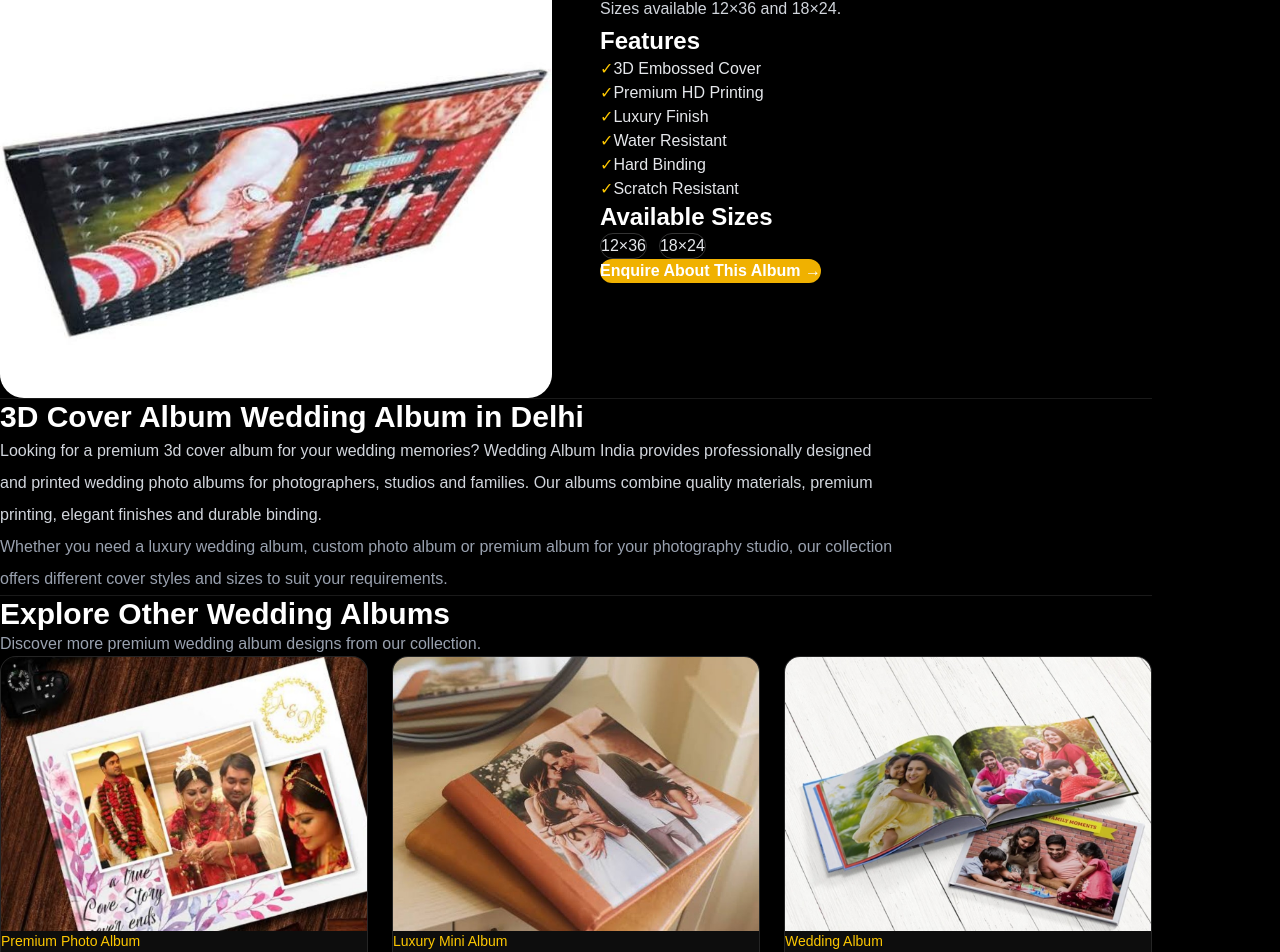
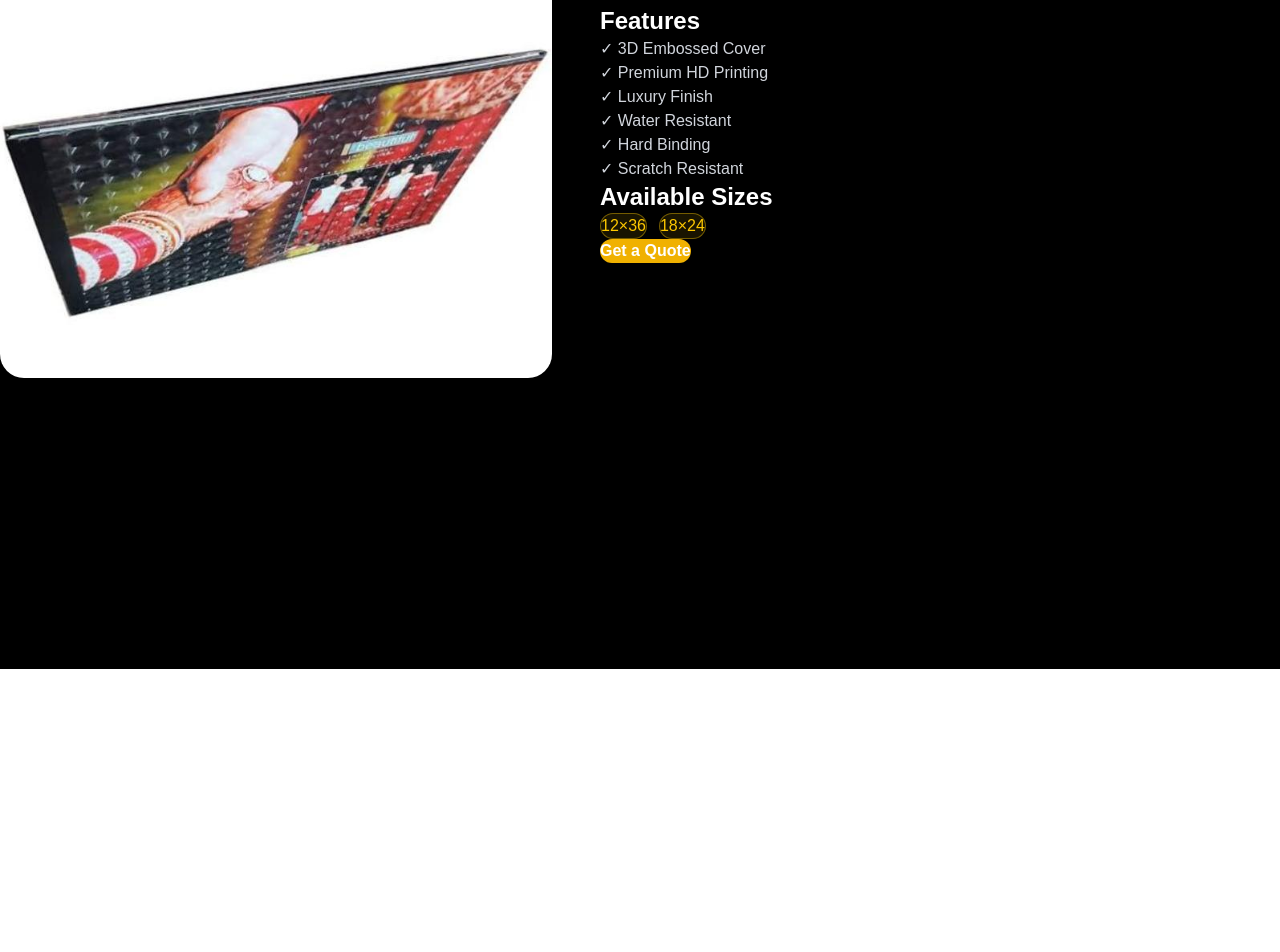
Before and after one commit to tanishqbhatia016-pixel/wedding-album-india, a Next.js app: page /albums/3d-cover in a window 1280 px wide. Shown: the part 131-1083 px from the top of the page. After the commit the page ends 800 px from the top, so only its background shows below. Built offline with nearby package versions, Linux system fonts and the light colour scheme.

Commit message:
Improve album SEO and metadata

```diff
--- a/app/albums/[slug]/page.tsx
+++ b/app/albums/[slug]/page.tsx
@@ -1,9 +1,8 @@
 import type { Metadata } from "next";
 import { notFound } from "next/navigation";
-import Link from "next/link";
 import { albums } from "@/app/data/albums";
 
-const BASE_URL = "https://weddingalbumindia.com";
+const siteUrl = "https://weddingalbumindia.com";
 
 type Props = {
   params: Promise<{ slug: string }>;
@@ -19,66 +18,34 @@ export async function generateMetadata({
   params,
 }: Props): Promise<Metadata> {
   const { slug } = await params;
+
   const album = albums.find((item) => item.slug === slug);
 
   if (!album) {
     return {
       title: "Album Not Found",
-      robots: {
-        index: false,
-        follow: false,
-      },
     };
   }
 
-  const title = `${album.title} | Premium Wedding Album`;
-
-  const description =
-    `${album.description} Explore ${album.title} from Wedding Album India, ` +
-    `with premium wedding album printing and designing.`;
-
   return {
-    title,
-    description,
-
-    keywords: [
-      album.title,
-      `${album.title} Delhi`,
-      "wedding album",
-      "wedding album Delhi",
-      "wedding album printing",
-      "wedding album designing",
-      "premium wedding album",
-      "luxury wedding album",
-      "custom wedding album",
-    ],
+    title: `${album.title} | Premium Wedding Albums in Delhi`,
+    description: `${album.description} Explore premium ${album.title.toLowerCase()} from Wedding Album India, with luxury finishing, premium printing and professional craftsmanship.`,
 
     alternates: {
-      canonical: `${BASE_URL}/albums/${album.slug}`,
+      canonical: `${siteUrl}/albums/${album.slug}`,
     },
 
     openGraph: {
-      title,
-      description,
-      url: `${BASE_URL}/albums/${album.slug}`,
-      siteName: "Wedding Album India",
-      locale: "en_IN",
+      title: `${album.title} | Wedding Album India`,
+      description: album.description,
+      url: `${siteUrl}/albums/${album.slug}`,
       type: "website",
       images: [
         {
-          url: `${BASE_URL}${album.cover}`,
-          width: 1200,
-          height: 1200,
-          alt: album.title,
+          url: `${siteUrl}${album.cover}`,
+          alt: `${album.title} - Wedding Album India`,
         },
       ],
-    },
-
-    twitter: {
-      card: "summary_large_image",
-      title,
-      description,
-      images: [`${BASE_URL}${album.cover}`],
     },
 
     robots: {
@@ -97,94 +64,25 @@ export default async function AlbumPage({ params }: Props) {
     notFound();
   }
 
-  const otherAlbums = albums.filter(
-    (item) => item.slug !== album.slug
-  );
-
-  const productSchema = {
-    "@context": "https://schema.org",
-    "@type": "Product",
-    name: album.title,
-    description: album.description,
-    image: album.images.map(
-      (image) => `${BASE_URL}${image}`
-    ),
-    category: album.category,
-    brand: {
-      "@type": "Brand",
-      name: "Wedding Album India",
-    },
-    url: `${BASE_URL}/albums/${album.slug}`,
-  };
-
   return (
     <main className="min-h-screen bg-black px-6 py-24 text-white">
+      <div className="mx-auto grid max-w-6xl gap-12 md:grid-cols-2">
 
-      {/* Product Structured Data */}
-      <script
-        type="application/ld+json"
-        dangerouslySetInnerHTML={{
-          __html: JSON.stringify(productSchema),
-        }}
-      />
-
-      <div className="mx-auto max-w-6xl">
-
-        {/* Breadcrumb */}
-        <nav
-          aria-label="Breadcrumb"
-          className="mb-10 text-sm text-gray-400"
-        >
-          <Link
-            href="/"
-            className="transition hover:text-yellow-400"
-          >
-            Home
-          </Link>
-
-          <span className="mx-2">/</span>
-
-          <span className="text-gray-200">
-            {album.title}
-          </span>
-        </nav>
-
-        {/* Main Product Section */}
-        <div className="grid gap-12 md:grid-cols-2">
-
-          {/* Images */}
+        {/* Album Image */}
         <div>
-
-            <div className="overflow-hidden rounded-3xl">
           <img
             src={album.cover}
-                alt={`${album.title} premium wedding album`}
-                className="w-full"
+            alt={`${album.title} - Premium Wedding Album`}
+            className="w-full rounded-3xl"
           />
         </div>
 
-            {/* Additional Images */}
-            {album.images.length > 1 && (
-              <div className="mt-5 grid grid-cols-2 gap-4">
-                {album.images.slice(1).map((image, index) => (
-                  <img
-                    key={image}
-                    src={image}
-                    alt={`${album.title} wedding album detail ${index + 2}`}
-                    className="w-full rounded-2xl object-cover"
-                  />
-                ))}
-              </div>
-            )}
-
-          </div>
-
-          {/* Information */}
+        {/* Album Information */}
         <div>
 
-            <p className="uppercase tracking-widest text-yellow-400">
+          <span className="uppercase text-yellow-400">
             {album.category}
-            </p>
+          </span>
 
           <h1 className="mt-3 text-5xl font-bold">
             {album.title}
@@ -199,13 +97,10 @@ export default async function AlbumPage({ params }: Props) {
             Features
           </h2>
 
-            <ul className="space-y-3 text-gray-200">
-              {album.features.map((feature) => (
-                <li key={feature}>
-                  <span className="mr-2 text-yellow-400">
-                    ✓
-                  </span>
-                  {feature}
+          <ul className="space-y-3 text-gray-300">
+            {album.features.map((feature, index) => (
+              <li key={index}>
+                ✓ {feature}
               </li>
             ))}
           </ul>
@@ -219,97 +114,22 @@ export default async function AlbumPage({ params }: Props) {
             {album.sizes.map((size) => (
               <span
                 key={size}
-                  className="rounded-full border border-white/20 px-4 py-2 text-gray-200"
+                className="rounded-full border border-yellow-400/40 bg-yellow-400/10 px-5 py-2 text-yellow-400"
               >
                 {size}
               </span>
             ))}
           </div>
 
-            {/* Contact CTA */}
-            <Link
+          {/* CTA */}
+          <a
             href="/#contact"
             className="mt-10 inline-block rounded-full bg-yellow-500 px-8 py-4 font-bold text-black transition hover:scale-105 hover:bg-yellow-400"
           >
-              Enquire About This Album →
-            </Link>
+            Get a Quote
+          </a>
 
         </div>
-        </div>
-
-        {/* SEO Content */}
-        <section className="mt-24 border-t border-white/10 pt-16">
-
-          <h2 className="text-3xl font-bold">
-            {album.title} Wedding Album in Delhi
-          </h2>
-
-          <p className="mt-6 max-w-4xl leading-8 text-gray-300">
-            Looking for a premium {album.title.toLowerCase()} for your
-            wedding memories? Wedding Album India provides professionally
-            designed and printed wedding photo albums for photographers,
-            studios and families. Our albums combine quality materials,
-            premium printing, elegant finishes and durable binding.
-          </p>
-
-          <p className="mt-5 max-w-4xl leading-8 text-gray-400">
-            Whether you need a luxury wedding album, custom photo album
-            or premium album for your photography studio, our collection
-            offers different cover styles and sizes to suit your
-            requirements.
-          </p>
-
-        </section>
-
-        {/* Other Albums */}
-        <section className="mt-24 border-t border-white/10 pt-16">
-
-          <h2 className="text-3xl font-bold">
-            Explore Other Wedding Albums
-          </h2>
-
-          <p className="mt-4 text-gray-400">
-            Discover more premium wedding album designs from our collection.
-          </p>
-
-          <div className="mt-10 grid gap-6 sm:grid-cols-2 lg:grid-cols-3">
-
-            {otherAlbums.map((otherAlbum) => (
-              <Link
-                key={otherAlbum.slug}
-                href={`/albums/${otherAlbum.slug}`}
-                className="group overflow-hidden rounded-2xl border border-white/10 bg-white/5 transition hover:-translate-y-1 hover:border-yellow-400/50"
-              >
-
-                <img
-                  src={otherAlbum.cover}
-                  alt={`${otherAlbum.title} wedding album`}
-                  className="aspect-[4/3] w-full object-cover transition duration-500 group-hover:scale-105"
-                />
-
-                <div className="p-5">
-
-                  <p className="text-sm text-yellow-400">
-                    {otherAlbum.category}
-                  </p>
-
-                  <h3 className="mt-2 text-xl font-bold">
-                    {otherAlbum.title}
-                  </h3>
-
-                  <span className="mt-4 inline-block text-sm text-gray-400 group-hover:text-yellow-400">
-                    View Album →
-                  </span>
-
-                </div>
-
-              </Link>
-            ))}
-
-          </div>
-
-        </section>
-
       </div>
     </main>
   );
--- a/app/components/HeroSlider.tsx
+++ b/app/components/HeroSlider.tsx
@@ -62,20 +62,20 @@ export default function HeroSlider() {
         </p>
 
 <h1 className="text-5xl font-black leading-tight text-white sm:text-6xl md:text-7xl lg:text-8xl">
-          Wedding Album
+  Premium Wedding Album
   <br />
   <span className="text-yellow-400">
-            India
+    Printing & Designing in Delhi
   </span>
 </h1>
 
         <div className="mt-8 h-1 w-32 rounded-full bg-yellow-400" />
 
        <p className="mt-8 max-w-3xl text-base leading-8 text-gray-200 sm:text-lg md:text-2xl">
-          Premium handcrafted wedding albums designed for photographers,
-          studios and families. Discover luxury wedding album printing,
-          elegant designs and high-quality craftsmanship for your most
-          important memories.
+  Wedding Album India creates premium handcrafted wedding albums
+  with luxury finishes, high-quality printing and elegant designs.
+  We provide wedding album printing and designing for photographers,
+  studios and families in Delhi and across India.
 </p>
 
         <div className="mt-12 flex flex-col gap-5 sm:flex-row">
--- a/app/layout.tsx
+++ b/app/layout.tsx
@@ -15,49 +15,62 @@ const geistMono = Geist_Mono({
   subsets: ["latin"],
 });
 
+const siteUrl = "https://weddingalbumindia.com";
+
 export const metadata: Metadata = {
-  metadataBase: new URL("https://weddingalbumindia.com"),
+  metadataBase: new URL(siteUrl),
 
   title: {
     default:
-      "Wedding Album India | Premium Wedding Album Printing & Designing",
+      "Wedding Album Printing & Designing in Delhi | Wedding Album India",
     template: "%s | Wedding Album India",
   },
 
   description:
-    "Wedding Album India offers premium wedding album printing and designing in Delhi. Explore luxury acrylic, wooden, 3D, sparkle and matt cover wedding albums.",
+    "Wedding Album India offers premium wedding album printing and designing in Delhi. Explore luxury acrylic, wooden, 3D, matte and premium wedding photo albums.",
 
   keywords: [
-    "wedding album India",
-    "wedding album Delhi",
+    "wedding album printing Delhi",
+    "wedding album designing Delhi",
+    "wedding photo album Delhi",
+    "premium wedding albums Delhi",
+    "luxury wedding albums Delhi",
     "wedding album printing",
     "wedding album designing",
-    "premium wedding album",
-    "luxury wedding album",
-    "wedding photo album",
-    "custom wedding album",
-    "wedding album manufacturer",
+    "custom wedding albums",
+    "premium photo albums",
+    "Wedding Album India",
   ],
 
+  authors: [
+    {
+      name: "Wedding Album India",
+      url: siteUrl,
+    },
+  ],
+
+  creator: "Wedding Album India",
+  publisher: "Wedding Album India",
+
   alternates: {
-    canonical: "https://weddingalbumindia.com",
+    canonical: siteUrl,
   },
 
   openGraph: {
+    type: "website",
+    locale: "en_IN",
+    url: siteUrl,
+    siteName: "Wedding Album India",
     title:
-      "Wedding Album India | Premium Wedding Album Printing & Designing",
+      "Wedding Album Printing & Designing in Delhi | Wedding Album India",
     description:
-      "Premium handcrafted wedding albums designed and printed for photographers, studios and families.",
-    url: "https://weddingalbumindia.com",
-    siteName: "Wedding Album India",
-    locale: "en_IN",
-    type: "website",
+      "Premium handcrafted wedding albums designed and printed for photographers, studios and families in Delhi and across India.",
     images: [
       {
-        url: "/images/hero.jpg.jpg",
+        url: `${siteUrl}/images/hero.jpg.jpg`,
         width: 1200,
         height: 800,
-        alt: "Premium Wedding Album India",
+        alt: "Premium Wedding Albums by Wedding Album India",
       },
     ],
   },
@@ -65,10 +78,10 @@ export const metadata: Metadata = {
   twitter: {
     card: "summary_large_image",
     title:
-      "Wedding Album India | Premium Wedding Album Printing & Designing",
+      "Wedding Album Printing & Designing in Delhi | Wedding Album India",
     description:
-      "Premium handcrafted wedding albums for photographers, studios and families.",
-    images: ["/images/hero.jpg.jpg"],
+      "Premium handcrafted wedding albums designed and printed in Delhi.",
+    images: [`${siteUrl}/images/hero.jpg.jpg`],
   },
 
   robots: {
@@ -77,8 +90,64 @@ export const metadata: Metadata = {
     googleBot: {
       index: true,
       follow: true,
+      "max-image-preview": "large",
+      "max-snippet": -1,
+      "max-video-preview": -1,
     },
   },
+
+  icons: {
+    icon: "/logo/logo.png.png",
+  },
+};
+
+const businessSchema = {
+  "@context": "https://schema.org",
+  "@type": "LocalBusiness",
+  "@id": `${siteUrl}/#business`,
+  name: "Wedding Album India",
+  url: siteUrl,
+  image: `${siteUrl}/images/hero.jpg.jpg`,
+  telephone: "+91 9818877994",
+  email: "infoweddingalbumindia@gmail.com",
+
+  description:
+    "Premium wedding album printing and designing for photographers, studios and families in Delhi and across India.",
+
+  address: {
+    "@type": "PostalAddress",
+    addressLocality: "Delhi",
+    addressCountry: "IN",
+  },
+
+  areaServed: [
+    {
+      "@type": "City",
+      name: "Delhi",
+    },
+    {
+      "@type": "Country",
+      name: "India",
+    },
+  ],
+
+  openingHoursSpecification: [
+    {
+      "@type": "OpeningHoursSpecification",
+      dayOfWeek: [
+        "Monday",
+        "Tuesday",
+        "Wednesday",
+        "Thursday",
+        "Friday",
+        "Saturday",
+      ],
+      opens: "10:00",
+      closes: "19:00",
+    },
+  ],
+
+  priceRange: "$$",
 };
 
 export default function RootLayout({
@@ -88,11 +157,10 @@ export default function RootLayout({
 }>) {
   return (
     <html
-      lang="en"
+      lang="en-IN"
       className={`${geistSans.variable} ${geistMono.variable} h-full antialiased`}
     >
       <head>
-        {/* Google Analytics */}
         <Script
           src="https://www.googletagmanager.com/gtag/js?id=G-RLVKPSSBF1"
           strategy="afterInteractive"
@@ -102,12 +170,18 @@ export default function RootLayout({
           {`
             window.dataLayer = window.dataLayer || [];
             function gtag(){dataLayer.push(arguments);}
-
             gtag('js', new Date());
 
             gtag('config', 'G-RLVKPSSBF1');
           `}
         </Script>
+
+        <script
+          type="application/ld+json"
+          dangerouslySetInnerHTML={{
+            __html: JSON.stringify(businessSchema),
+          }}
+        />
       </head>
 
       <body className="min-h-full flex flex-col">
```
Lines whose indentation alone changed are shown as unchanged.
